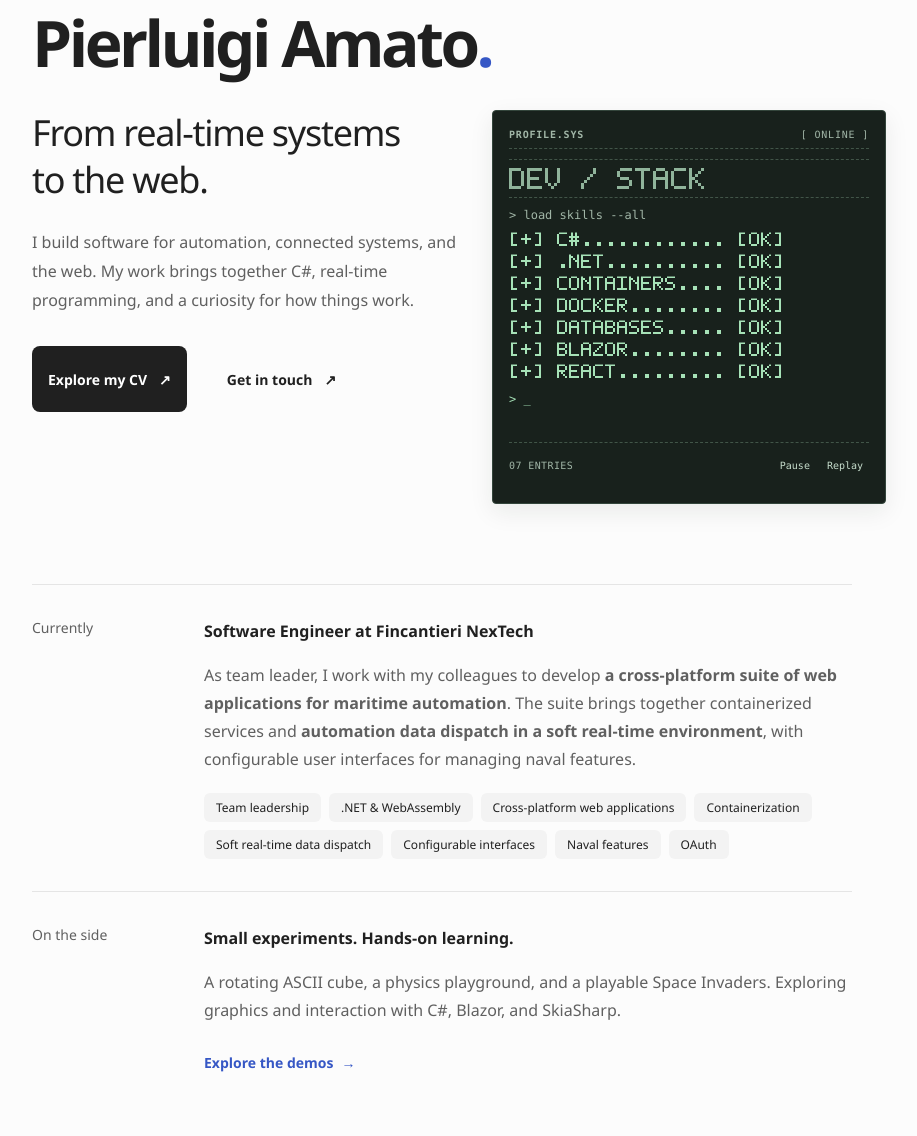
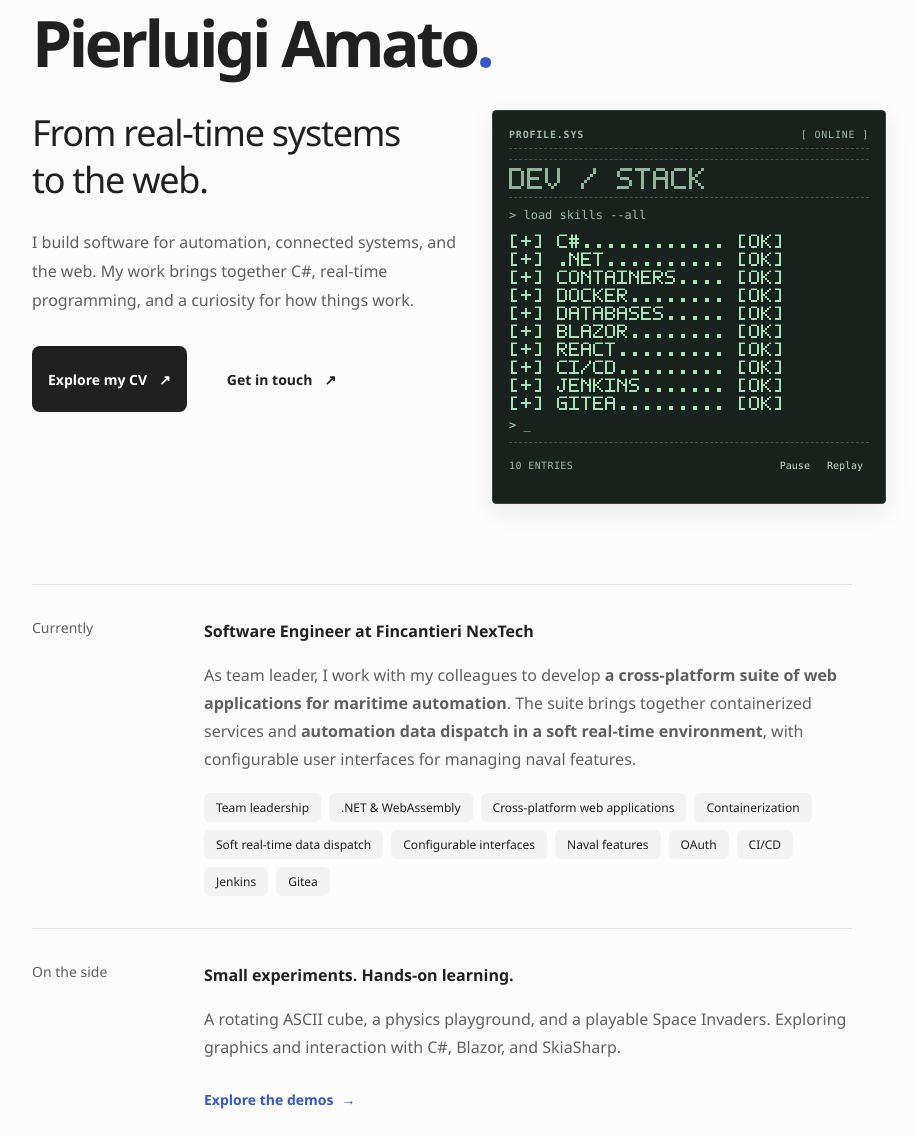
Before and after one commit to giga487/AmatoSplashPage, an ASP.NET Core app: page / in a window 1280 px wide. Shown: the part 223-1359 px from the top of the page, without its empty margins (198-1115 px from the left). Run offline with ASP.NET Core 8, Linux system fonts and the light colour scheme; style sheets or scripts are compiled from the project's sources; some libraries are stand-ins or nearby versions.

Commit message:
feat: aggiunge CI/CD, Jenkins e Gitea alle competenze

```diff
--- a/AmatoFluent/Layout/SkillsTerminal.razor
+++ b/AmatoFluent/Layout/SkillsTerminal.razor
@@ -18,7 +18,7 @@
         <p class="terminal-prompt" aria-hidden="true">&gt; <span class="terminal-cursor">_</span></p>
     </div>
     <footer class="terminal-footer">
-        <span>07 ENTRIES</span>
+        <span>@Skills.Length.ToString("D2") ENTRIES</span>
         <div class="terminal-controls">
             <button type="button" aria-label="@(_paused ? "Resume skills animation" : "Pause skills animation")" aria-pressed="@_paused.ToString().ToLowerInvariant()" @onclick="@(() => _paused = !_paused)">@(_paused ? "Resume" : "Pause")</button>
             <button type="button" aria-label="Replay skills animation" @onclick="Replay">Replay</button>
@@ -27,7 +27,7 @@
 </section>
 
 @code {
-    private static readonly string[] Skills = ["C#", ".NET", "Containers", "Docker", "Databases", "Blazor", "React"];
+    private static readonly string[] Skills = ["C#", ".NET", "Containers", "Docker", "Databases", "Blazor", "React", "CI/CD", "Jenkins", "Gitea"];
     private bool _paused;
     private int _iteration;
 
--- a/AmatoFluent/Layout/SkillsTerminal.razor.css
+++ b/AmatoFluent/Layout/SkillsTerminal.razor.css
@@ -41,7 +41,7 @@
 }
 .terminal-command { margin: 0.5rem 0; color: #a1b6a7; }
 .terminal-skills { list-style: none; padding: 0; margin: 0; }
-.terminal-skills li { min-height: 22px; }
+.terminal-skills li { display: flex; align-items: center; min-height: 18px; }
 .skill-line {
     display: inline-block;
     width: 100%;
--- a/AmatoFluent/Pages/Home.razor
+++ b/AmatoFluent/Pages/Home.razor
@@ -32,6 +32,9 @@
                 <li>Configurable interfaces</li>
                 <li>Naval features</li>
                 <li>OAuth</li>
+                <li>CI/CD</li>
+                <li>Jenkins</li>
+                <li>Gitea</li>
             </ul>
         </div>
     </section>
```
